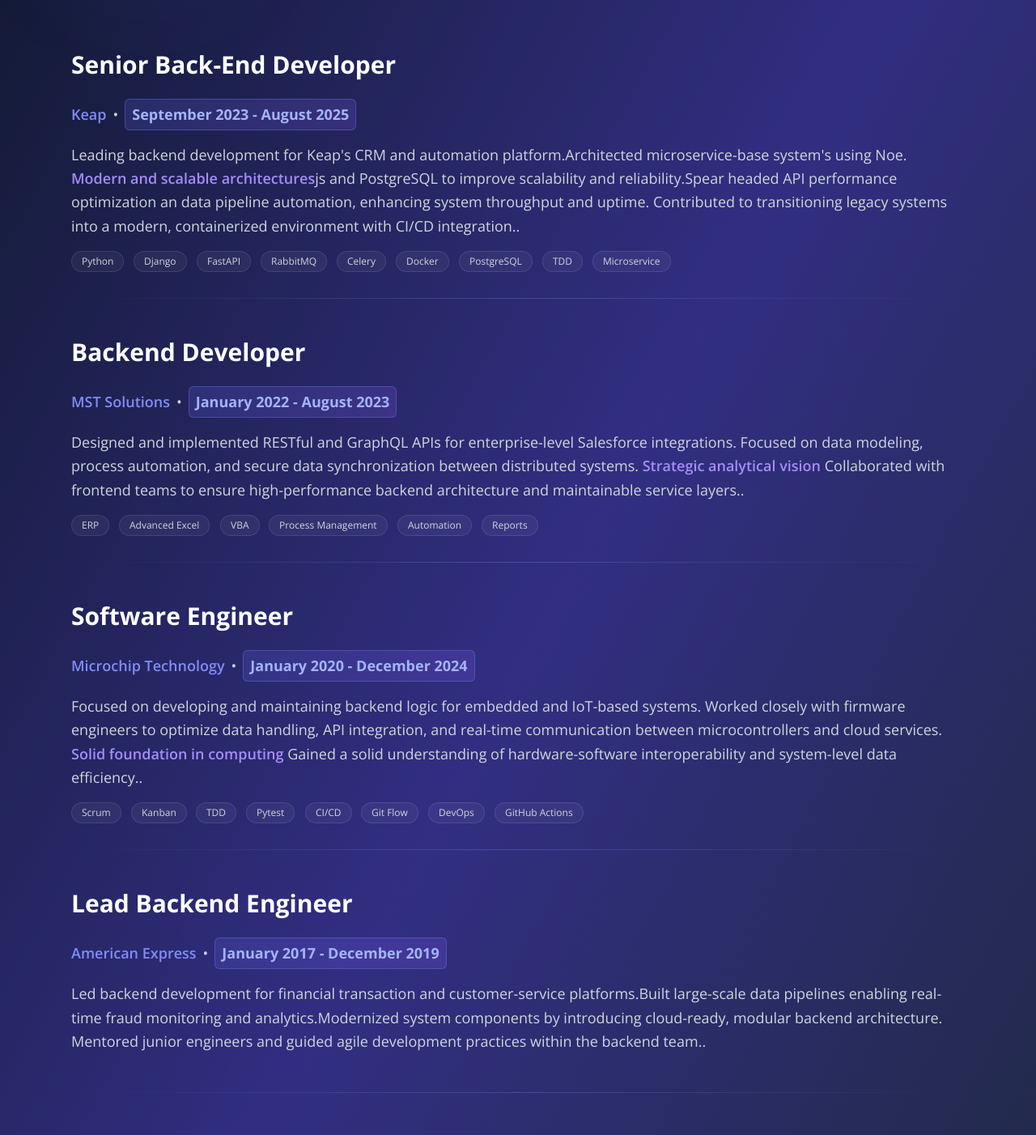
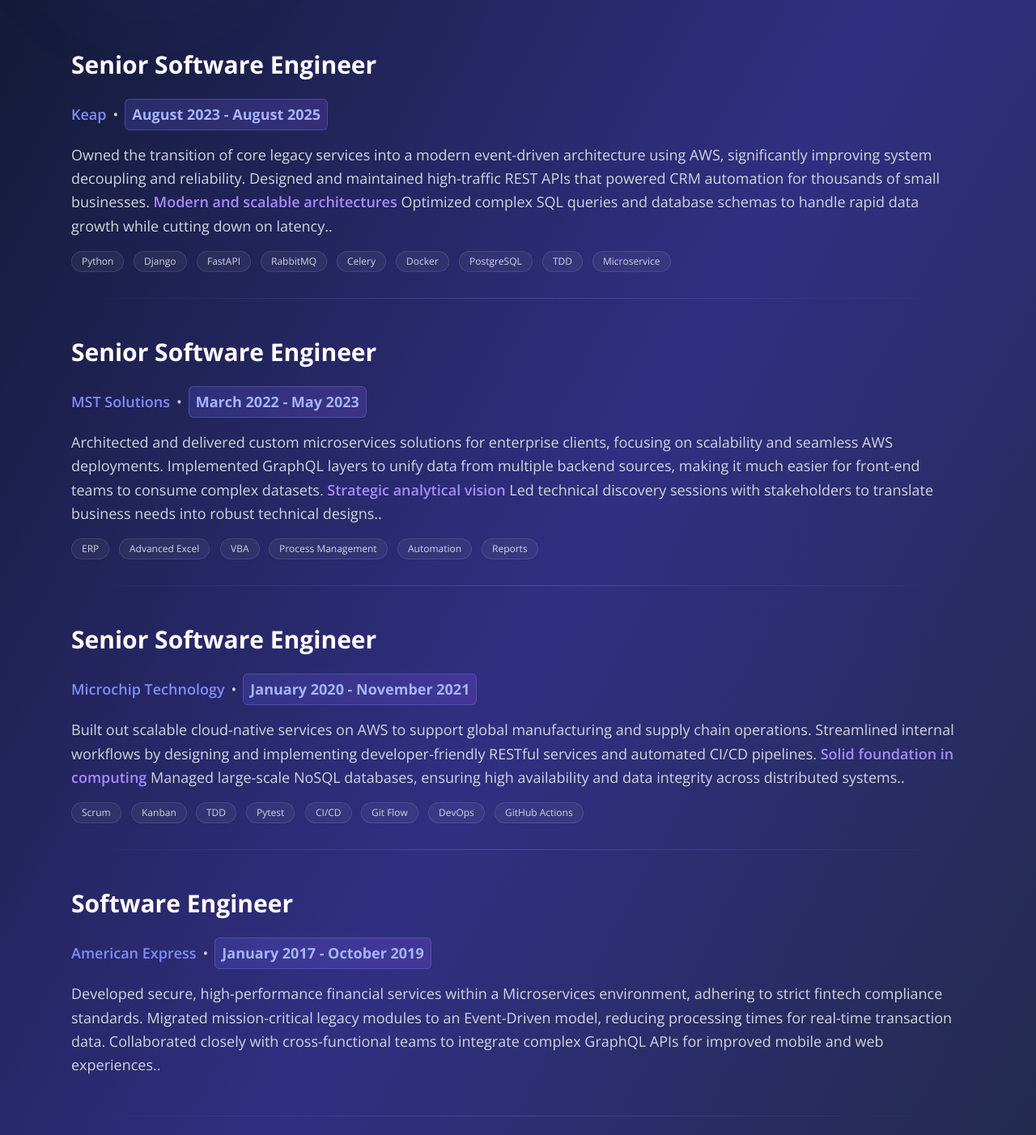
Before and after one commit to Jorge-database/my_portfolio, a React (Vite) app: page / in a window 1280 px wide. Shown: the part 2277-3679 px from the top of the page at 81% size. Built offline with nearby package versions, Linux system fonts and the light colour scheme.

Commit message:
Update Services.tsx
final

```diff
--- a/src/components/Services.tsx
+++ b/src/components/Services.tsx
@@ -3,42 +3,42 @@
 export function Services() {
   const experience = [
     {
-      title: "Senior Back-End Developer",
+      title: "Senior Software Engineer",
       company: "Keap",
-      period: "September 2023 - August 2025",
-      description:"Leading backend development for Keap's CRM and automation platform.Architected microservice-base system's using Noe.js and PostgreSQL to improve scalability and reliability.Spear headed API performance optimization an data pipeline automation, enhancing system throughput and uptime. Contributed to transitioning legacy systems into a modern, containerized environment with CI/CD integration.",
+      period: "August 2023 - August 2025",
+      description:"Owned the transition of core legacy services into a modern event-driven architecture using AWS, significantly improving system decoupling and reliability. Designed and maintained high-traffic REST APIs that powered CRM automation for thousands of small businesses. Optimized complex SQL queries and database schemas to handle rapid data growth while cutting down on latency.",
       icon: <HiCodeBracket className="h-12 w-12" />,
       technologies: ["Python", "Django", "FastAPI", "RabbitMQ", "Celery", "Docker", "PostgreSQL", "TDD", "Microservice"],
     },
     {
-      title: "Backend Developer",
+      title: "Senior Software Engineer",
       company: "MST Solutions",
-      period: "January 2022 - August 2023",
+      period: "March 2022 - May 2023",
       description:
-        "Designed and implemented RESTful and GraphQL APIs for enterprise-level Salesforce integrations. Focused on data modeling, process automation, and secure data synchronization between distributed systems. Collaborated with frontend teams to ensure high-performance backend architecture and maintainable service layers.",
+        "Architected and delivered custom microservices solutions for enterprise clients, focusing on scalability and seamless AWS deployments. Implemented GraphQL layers to unify data from multiple backend sources, making it much easier for front-end teams to consume complex datasets. Led technical discovery sessions with stakeholders to translate business needs into robust technical designs.",
       icon: <HiChartBarSquare className="h-12 w-12" />,
       technologies: ["ERP", "Advanced Excel", "VBA", "Process Management", "Automation", "Reports"],
     },
     {
-      title: "Software Engineer",
+      title: "Senior Software Engineer",
       company: "Microchip Technology",
-      period: "January 2020 - December 2024",
+      period: "January 2020 - November 2021",
       description:
-        "Focused on developing and maintaining backend logic for embedded and IoT-based systems. Worked closely with firmware engineers to optimize data handling, API integration, and real-time communication between microcontrollers and cloud services. Gained a solid understanding of hardware-software interoperability and system-level data efficiency.",
+        "Built out scalable cloud-native services on AWS to support global manufacturing and supply chain operations. Streamlined internal workflows by designing and implementing developer-friendly RESTful services and automated CI/CD pipelines. Managed large-scale NoSQL databases, ensuring high availability and data integrity across distributed systems.",
       icon: <HiCommandLine className="h-12 w-12" />,
       technologies: ["Scrum", "Kanban", "TDD", "Pytest", "CI/CD", "Git Flow", "DevOps", "GitHub Actions"],
     },
     {
-      title: "Lead Backend Engineer",
+      title: "Software Engineer",
       company: "American Express",
-      period: "January 2017 - December 2019",
+      period: "January 2017 - October 2019",
       description:
-        "Led backend development for financial transaction and customer-service platforms.Built large-scale data pipelines enabling real-time fraud monitoring and analytics.Modernized system components by introducing cloud-ready, modular backend architecture. Mentored junior engineers and guided agile development practices within the backend team.",
+        "Developed secure, high-performance financial services within a Microservices environment, adhering to strict fintech compliance standards. Migrated mission-critical legacy modules to an Event-Driven model, reducing processing times for real-time transaction data. Collaborated closely with cross-functional teams to integrate complex GraphQL APIs for improved mobile and web experiences.",
       icon: <HiCommandLine className="h-12 w-12" />,
       technologies: [],
     },
     {
-      title: "Senior Backend Engineer",
+      title: "Software Engineer",
       company: "Axon",
       period: "January 2014 - December 2016",
       description:
@@ -48,11 +48,11 @@
     },
 
     {
-      title: "Backend Developer",
+      title: "Software Engineer",
       company: "Carvana",
-      period: "January 2011 - December 2013",
+      period: "January 2011 - August 2013",
       description:
-        "Built and maintained backend services for Carvana’s online car retail platform.Developed REST APIs for inventory, pricing, and customer operations, improving reliability.Optimized SQL queries and backend workflows, reducing response time across key endpoints.Collaborated with frontend and data teams to enhance platform performance.",
+        "Part of the early engineering team that built out the core e-commerce engine, focusing on scalable REST services for vehicle transactions. Designed relational database schemas from the ground up to support a rapidly expanding inventory and customer base. Helped establish initial engineering best practices and assisted in the early-stage adoption of cloud infrastructure.",
       icon: <HiCommandLine className="h-12 w-12" />,
       technologies: [],
     },
```
